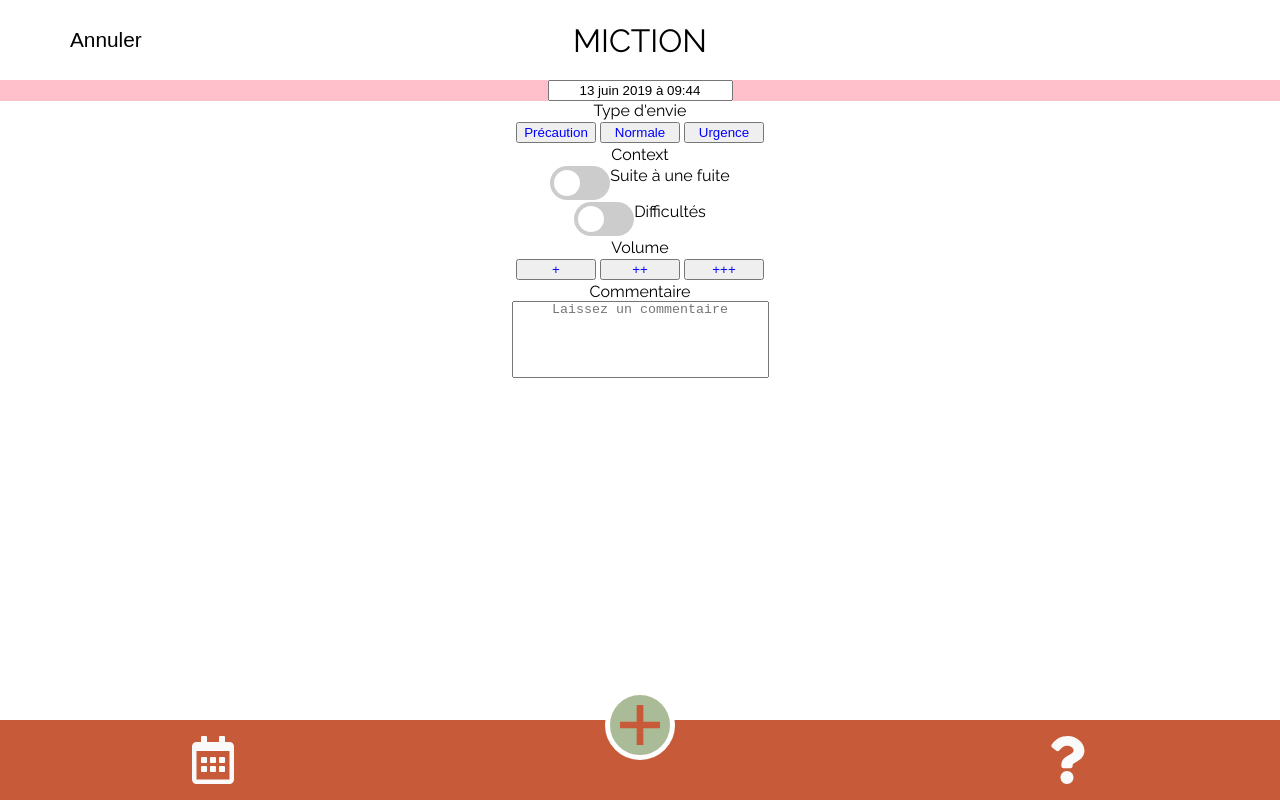
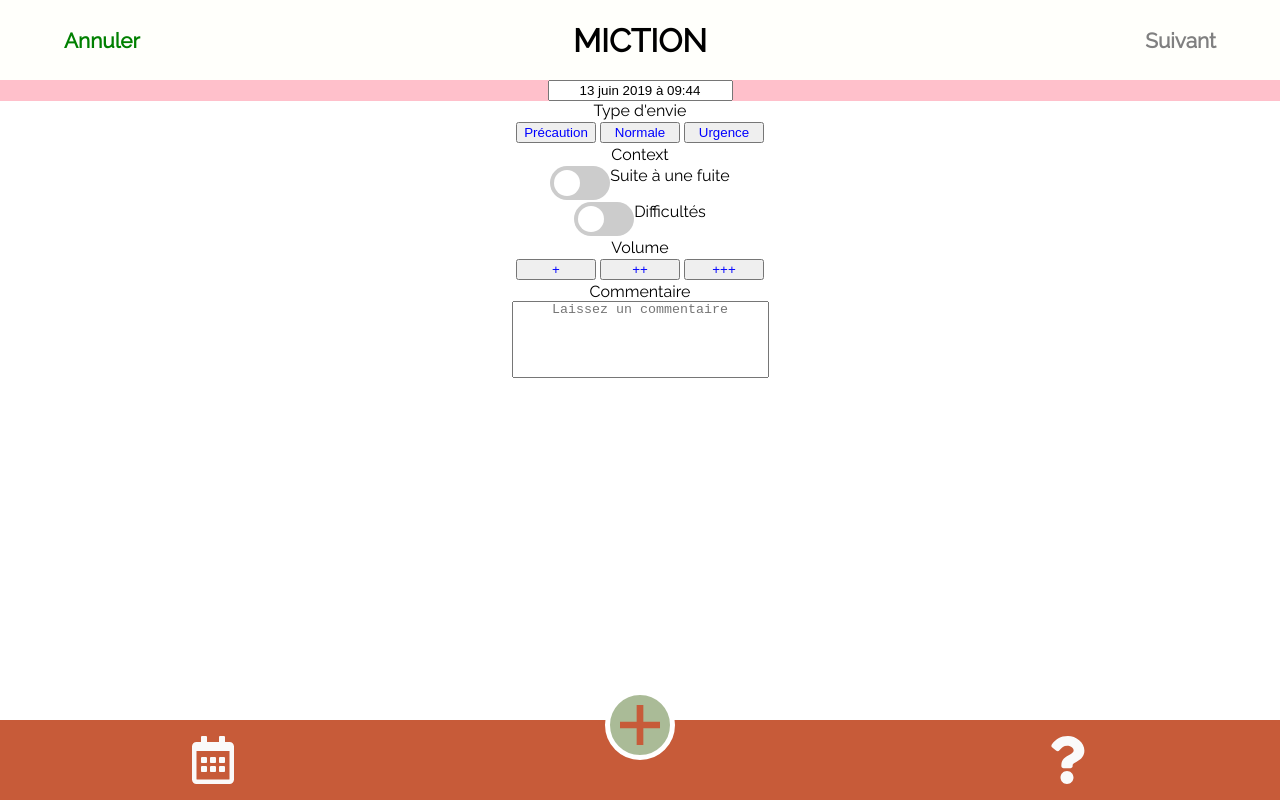
Before and after one commit to FlorianGardy/up-day-mobile, a React (Create React App) app: page /events/urination in a window 1280 px wide. Built offline with nearby package versions, Linux system fonts and the light colour scheme.

Commit message:
changed the buttons "go back" and "next" behaviour

```diff
--- a/src/components/TopBar.jsx
+++ b/src/components/TopBar.jsx
@@ -9,15 +9,23 @@ const TopBar = ({ title, leftButtonInfo, rightButtonInfo }) => {
   return (
     <div className="topBar">
       {leftButtonInfo.isVisible && (
-        <button className="leftBtn" onClick={() => leftButtonInfo.onClick()}>
+        <div
+          className="btn left isActive"
+          onClick={() => leftButtonInfo.onClick()}
+        >
           {leftButtonInfo.text}
-        </button>
+        </div>
       )}
       <h1 className="title">{title}</h1>
-      {rightButtonInfo.isVisible && (
-        <button className="rightBtn" onClick={() => rightButtonInfo.onClick()}>
+      {rightButtonInfo.isVisible && rightButtonInfo.isActive ? (
+        <div
+          className="btn right isActive"
+          onClick={() => rightButtonInfo.onClick()}
+        >
           {rightButtonInfo.text}
-        </button>
+        </div>
+      ) : (
+        <div className="btn right">{rightButtonInfo.text}</div>
       )}
     </div>
   );
--- a/src/components/TopBar.scss
+++ b/src/components/TopBar.scss
@@ -1,36 +1,49 @@
 @import "../sass/main.scss";
 
 .topBar {
-  display: grid;
+  display: inline-grid;
   grid-template-columns: repeat(3, 1fr);
   grid-template-rows: 10vh;
   grid-template-areas: "leftBtn title rightBtn";
 
   align-items: center;
-  button {
-    // height: 40px;
-    // width: 80px;
-    margin: 0 5vw;
+  justify-items: center;
+  place-items: stretch;
+  width: 100%;
+  background: $primary-light;
+
+  .btn {
+    display: flex;
+    align-items: center;
+
     font-size: 1.3em;
-    background-color: transparent;
-    border: none;
-    // border-radius: 5px;
-    // padding: em(2) em(5);
-  }
-  .leftBtn {
+    font-weight: bold;
+    color: grey;
+    cursor: pointer;
+    padding: 0 5vw;
+
+    &.left {
       grid-area: leftBtn;
       justify-self: start;
       // @include button-bg($secondary-color);
     }
-  .rightBtn {
+    &.right {
       grid-area: rightBtn;
       justify-self: end;
       // @include button-bg($primary-color);
     }
+    &.isActive {
+      color: green;
+    }
+  }
   .title {
+    display: flex;
+    align-items: center;
+    justify-self: center;
     grid-area: title;
-    justify-self: center;
+
     font-size: 2rem;
+    font-weight: bold;
     text-transform: uppercase;
   }
 }
--- a/src/pages/Drink.page.jsx
+++ b/src/pages/Drink.page.jsx
@@ -38,7 +38,8 @@ const Drink = ({
         rightButtonInfo={{
           text: "Suivant",
           onClick: () => history.push("/events/summary"),
-          isVisible: kind && measure ? true : false
+          isVisible: true,
+          isActive: kind && measure ? true : false
         }}
       />
       <DateAndTime date={date} handleChange={updateDate} />
```
Lines whose indentation alone changed are shown as unchanged.
